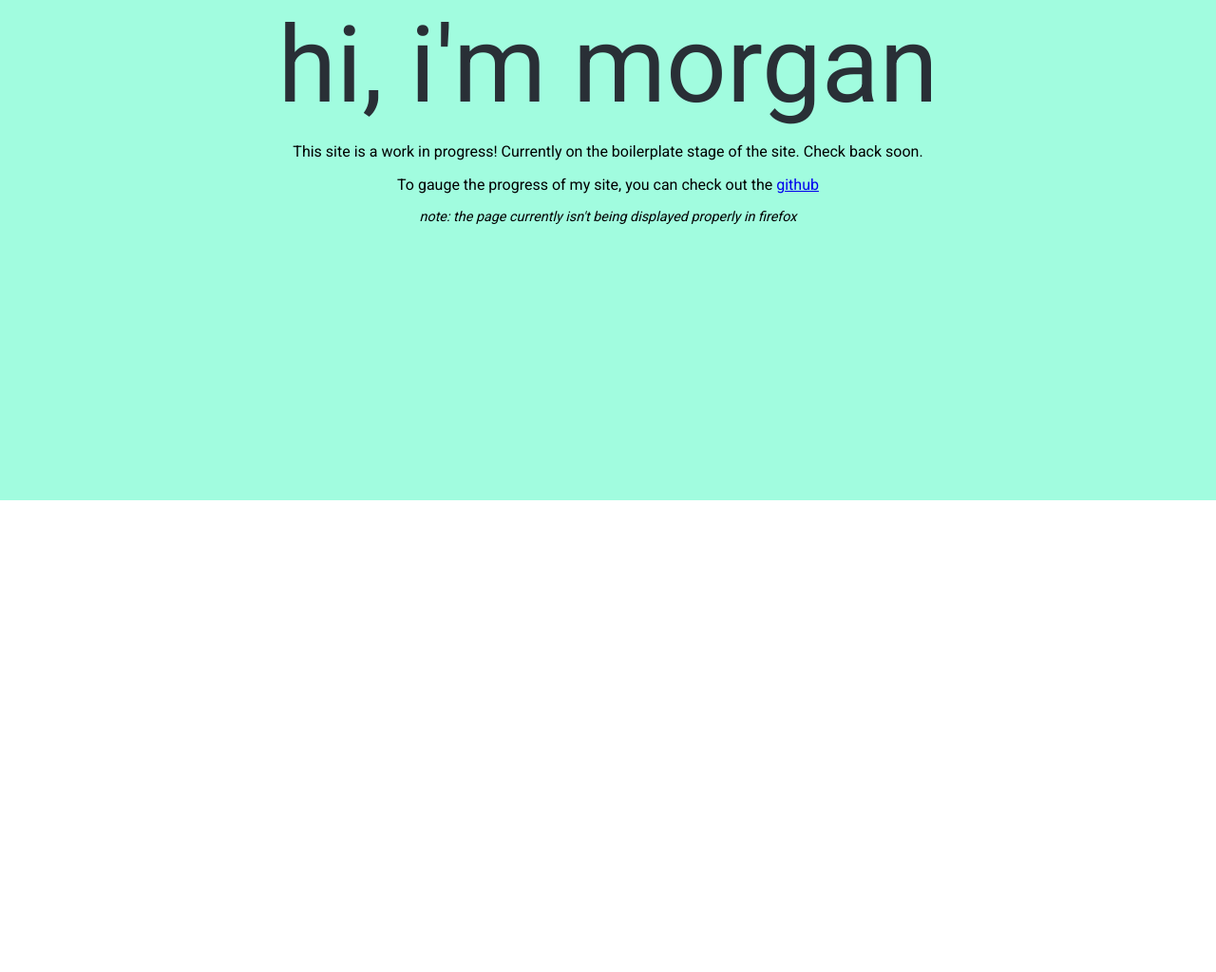
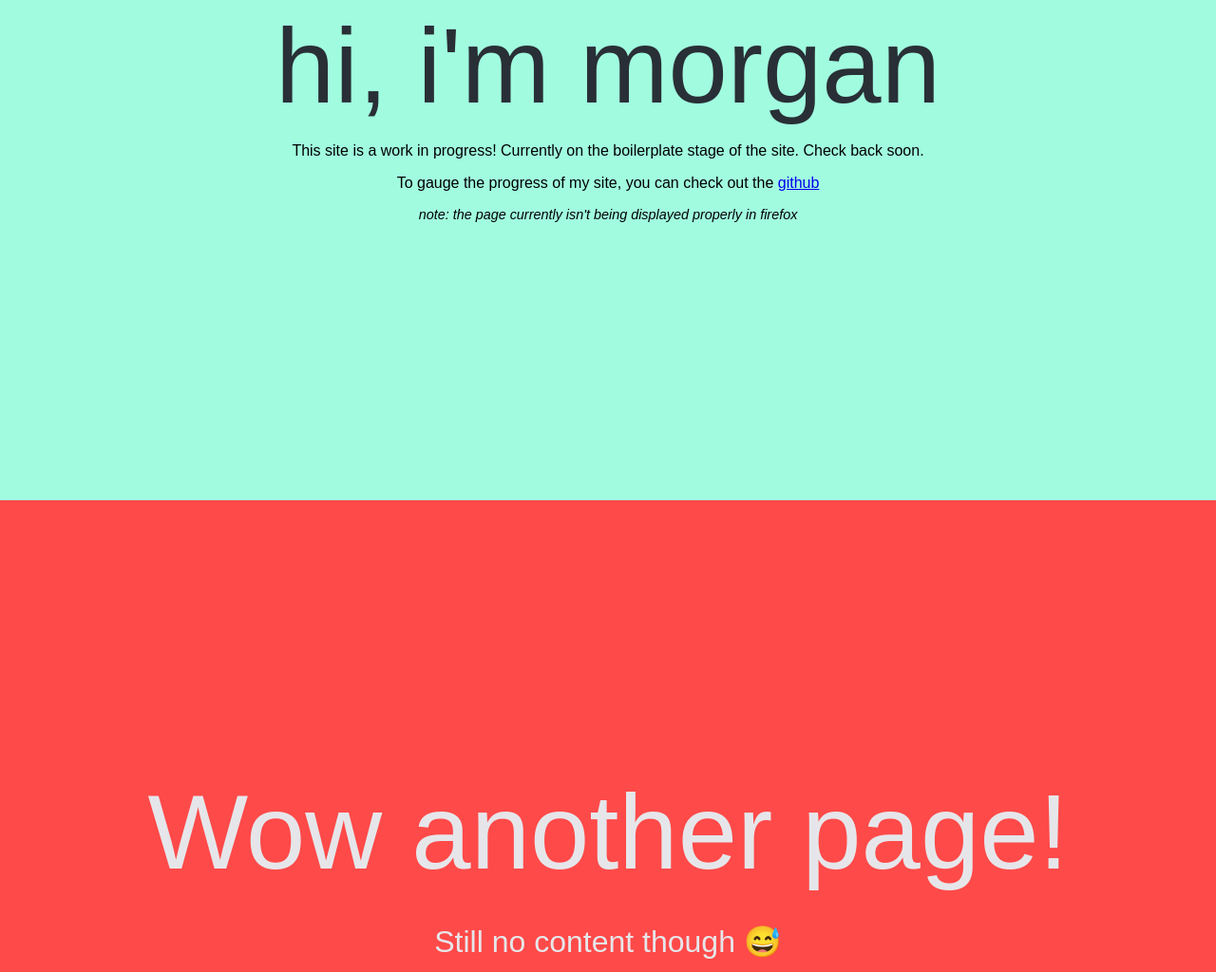
Before and after one commit to mjdall/mjdall-ps, a Gatsby site: page / in a window 1280 px wide. Shown: the part 273-1297 px from the top of the page at 95% size. Before the commit the page ends 800 px from the top, so only its background shows below. Built offline with nearby package versions, Linux system fonts and the light colour scheme; Gatsby itself is replaced by a stand-in of ours.

Commit message:
Reformat to allow new page blocks to be created easily

```diff
--- a/src/components/PageLayout.js
+++ b/src/components/PageLayout.js
@@ -4,8 +4,6 @@ import { StaticQuery, graphql } from 'gatsby'
 
 import GlobalStyle from '../components/Style/GlobalStyle'
 import Header from './Header'
-import PaddedMainContainer from './Style/PaddedMainContainer'
-import VerticalAlignContainer from './Style/VerticalAlignContainer'
 import { ThemeProvider } from 'styled-components'
 
 const PageLayout = ({ children, theme }) => (
@@ -23,10 +21,10 @@ const PageLayout = ({ children, theme }) => (
       <>
         <GlobalStyle />
         <ThemeProvider theme={theme}>
-          <PaddedMainContainer>
+          <main>
             <Header siteTitle={data.site.siteMetadata.title} theme={theme} />
-            <VerticalAlignContainer>{children}</VerticalAlignContainer>
-          </PaddedMainContainer>
+            {children}
+          </main>
         </ThemeProvider>
       </>
     )}
--- /dev/null
+++ b/src/components/Style/Emoji.js
@@ -0,0 +1,12 @@
+import React from 'react'
+
+export default ({ label, emoji }) => (
+  <span
+    className="emoji"
+    role="img"
+    aria-label={label ? label : ''}
+    aria-hidden={label ? 'false' : 'true'}
+  >
+    {emoji}
+  </span>
+)
--- /dev/null
+++ b/src/components/Style/FullPageContainer.js
@@ -0,0 +1,40 @@
+import React from 'react'
+import styled, { ThemeProvider } from 'styled-components'
+
+const FullPageDiv = styled.div`
+  display: table;
+  min-height: 100vh;
+  max-height: 100vh;
+  min-width: 100vw;
+  max-width: 100vw;
+  /* padding: 4vh 7vw 4vh 7vw; */
+
+  text-align: ${props => props.centerElements && 'center'};
+  vertical-align: ${props => props.centerElements && 'middle'};
+
+  background-color: ${props =>
+    props.theme.backgroundColour ? props.theme.backgroundColour : '#FFF'};
+`
+
+const VerticalCenterDiv = styled.div`
+  width: 100%;
+  height: 100%;
+  position: relative;
+  display: table-cell;
+  vertical-align: middle;
+  text-align: center;
+`
+
+const FullPageContainer = ({ content, theme, dontCenterElements }) => (
+  <ThemeProvider theme={theme}>
+    <FullPageDiv>
+      {dontCenterElements ? (
+        content
+      ) : (
+        <VerticalCenterDiv>{content}</VerticalCenterDiv>
+      )}
+    </FullPageDiv>
+  </ThemeProvider>
+)
+
+export default FullPageContainer
--- a/src/components/Style/GlobalStyle.js
+++ b/src/components/Style/GlobalStyle.js
@@ -2,8 +2,8 @@ import { createGlobalStyle } from 'styled-components'
 
 export default createGlobalStyle`
   body {
-    @import url('https://fonts.googleapis.com/css?family=Roboto');
-    font-family: 'Roboto';
+    /* @import url('https://fonts.googleapis.com/css?family=Roboto'); */
+    font-family: Arial, Helvetica, sans-serif;
     margin: 0;
   }
 
@@ -12,5 +12,4 @@ export default createGlobalStyle`
       font-size: 10px;
     }
   }
-
 `
--- a/src/components/Style/PaddedMainContainer.js
+++ /dev/null
@@ -1,16 +0,0 @@
-import styled from 'styled-components'
-
-export default styled.div`
-  display: table;
-  min-height: 100vh;
-  max-height: 100vh;
-  min-width: 100vw;
-  max-width: 100vw;
-  /* padding: 4vh 7vw 4vh 7vw; */
-
-  text-align: ${props => props.centerElements && 'center'};
-  vertical-align: ${props => props.centerElements && 'middle'};
-
-  background-color: ${props =>
-    props.theme.backgroundColour ? props.theme.backgroundColour : '#FFF'};
-`
--- a/src/components/Style/VerticalAlignContainer.js
+++ /dev/null
@@ -1,10 +0,0 @@
-import styled from 'styled-components'
-
-export default styled.main`
-  width: 100%;
-  height: 100%;
-  position: relative;
-  display: table-cell;
-  vertical-align: middle;
-  text-align: center;
-`
--- a/src/pages/index.js
+++ b/src/pages/index.js
@@ -1,25 +1,26 @@
 import React from 'react'
 
+import SEO from '../components/SEO'
 import PageLayout from '../components/PageLayout'
-import SEO from '../components/SEO'
+import FullPageContainer from '../components/Style/FullPageContainer'
+
 import HeaderText from '../components/Style/HeaderText'
 import Text from '../components/Style/Text'
+import Emoji from '../components/Style/Emoji'
 
-const landingTheme = {
+const firstPageTheme = {
   headerFontColour: '#292F36',
   backgroundColour: '#A1FCDF',
 }
 
-const IndexPage = () => {
-  return (
-    <PageLayout theme={landingTheme}>
-      <SEO title="mjdall" />
+const FirstBlockContent = (
+  <>
     <HeaderText fontSize="7em" inline thin>
       hi, i'm morgan
     </HeaderText>
     <Text>
-        This site is a work in progress! Currently on the boilerplate stage of
-        the site. Check back soon.
+      This site is a work in progress! Currently on the boilerplate stage of the
+      site. Check back soon.
     </Text>
     <Text>
       To gauge the progress of my site, you can check out the{' '}
@@ -28,6 +29,35 @@ const IndexPage = () => {
     <Text fontSize="0.9em">
       <i>note: the page currently isn't being displayed properly in firefox</i>
     </Text>
+  </>
+)
+
+const secondBlockTheme = {
+  backgroundColour: '#FE4A49',
+  headerFontColour: '#E6E6EA',
+  textFontColour: '#E6E6EA',
+}
+
+const SecondBlockContent = (
+  <>
+    <HeaderText fontSize="7em" inline thin>
+      Wow another page!
+    </HeaderText>
+    <Text fontSize="2em">
+      Still no content though <Emoji label="sweatFace" emoji="😅" />
+    </Text>
+  </>
+)
+
+const IndexPage = () => {
+  return (
+    <PageLayout theme={firstPageTheme}>
+      <SEO title="mjdall" />
+      <FullPageContainer content={FirstBlockContent} theme={firstPageTheme} />
+      <FullPageContainer
+        content={SecondBlockContent}
+        theme={secondBlockTheme}
+      />
     </PageLayout>
   )
 }
```
Also changed, not shown: src/pages/404.js (+11 -3 lines), src/pages/about-me.js (+14 -6 lines), src/utils/typography.js (deleted, +0 -16 lines), README.md. Lines whose indentation alone changed are shown as unchanged.
